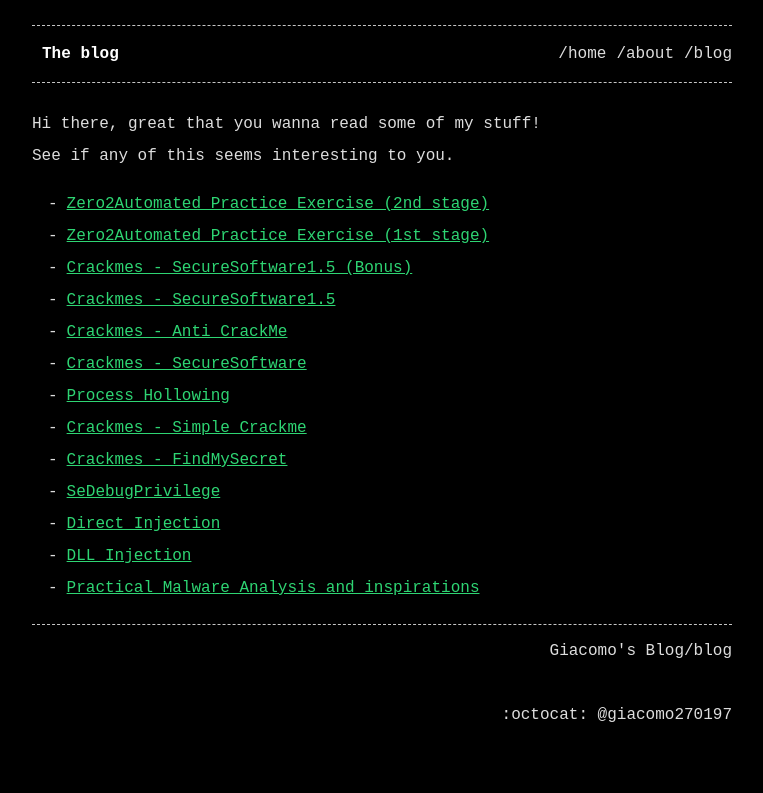
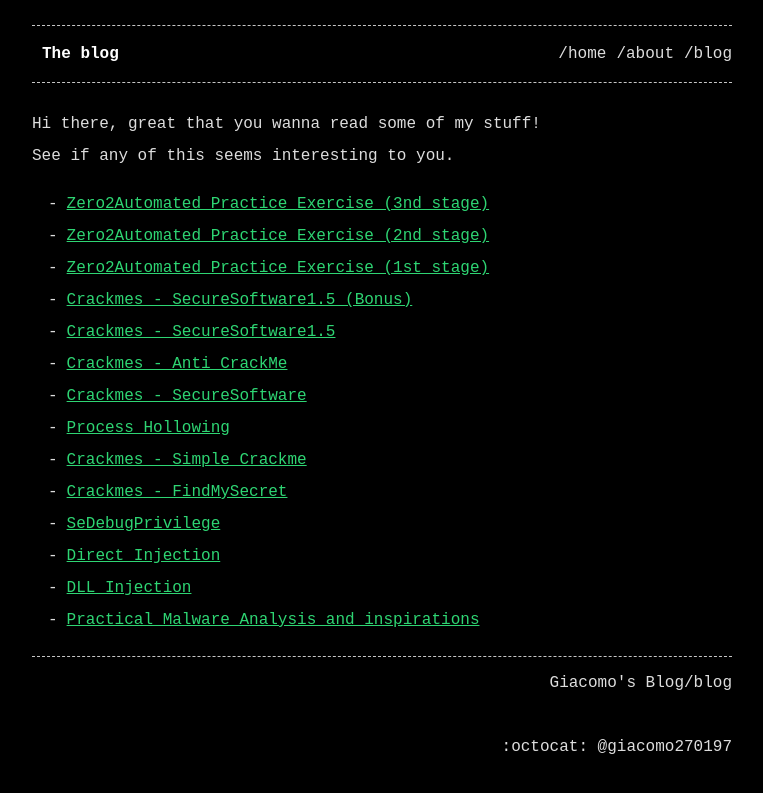
Before and after one commit to giacomo270197/giacomo270197.github.io, a Jekyll site: the page built from blog.md, in a window 1280 px wide. Shown: the top 793 px of the page, without its empty margins (258-1021 px from the left). Built offline with Jekyll 4.4.1, drawn with Linux system fonts in a browser that asks for light colours; our own code applies the rules of GitHub Pages for plain Markdown files.

Commit message:
Third stage blog page

```diff
--- a/blog.md
+++ b/blog.md
@@ -8,6 +8,7 @@ permalink_name: /blog
 Hi there, great that you wanna read some of my stuff!
 See if any of this seems interesting to you.
 
+- [Zero2Automated Practice Exercise (3nd stage)](/posts/Zero2Automated/ThirdStage)
 - [Zero2Automated Practice Exercise (2nd stage)](/posts/Zero2Automated/SecondStage)
 - [Zero2Automated Practice Exercise (1st stage)](/posts/Zero2Automated/FirstStage)
 - [Crackmes - SecureSoftware1.5 (Bonus)](/posts/crackmes/SecureSoftware2B)
```
